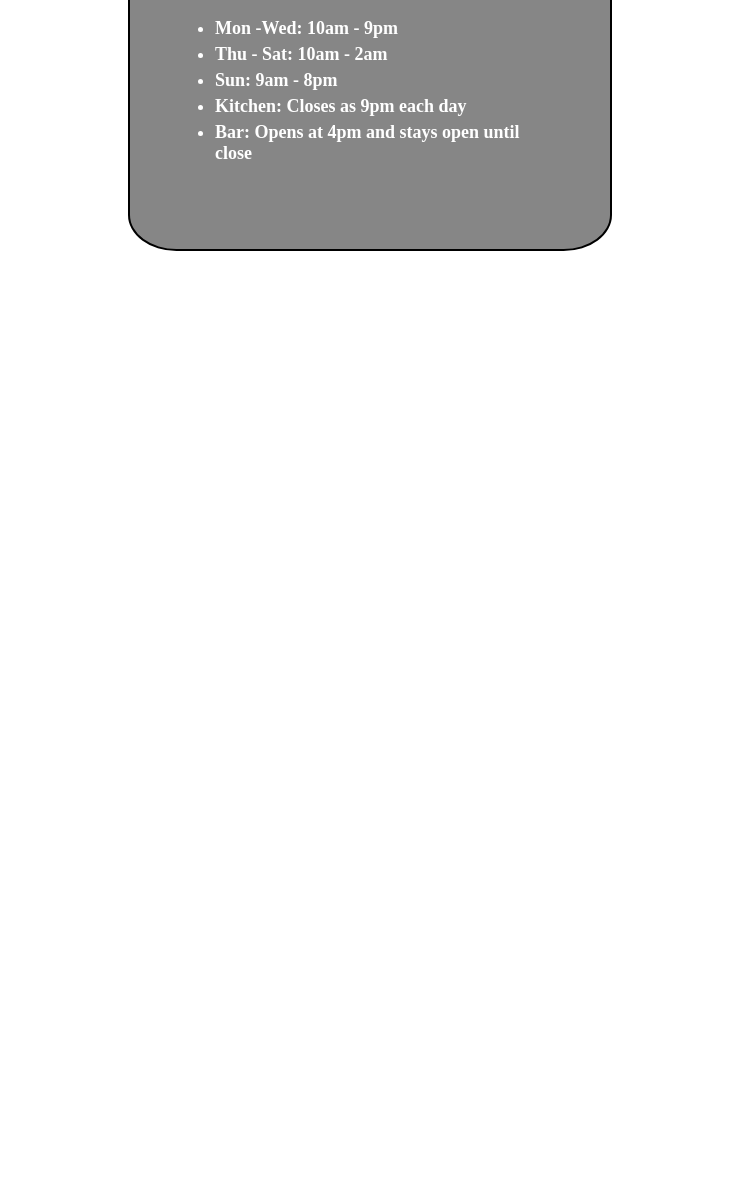
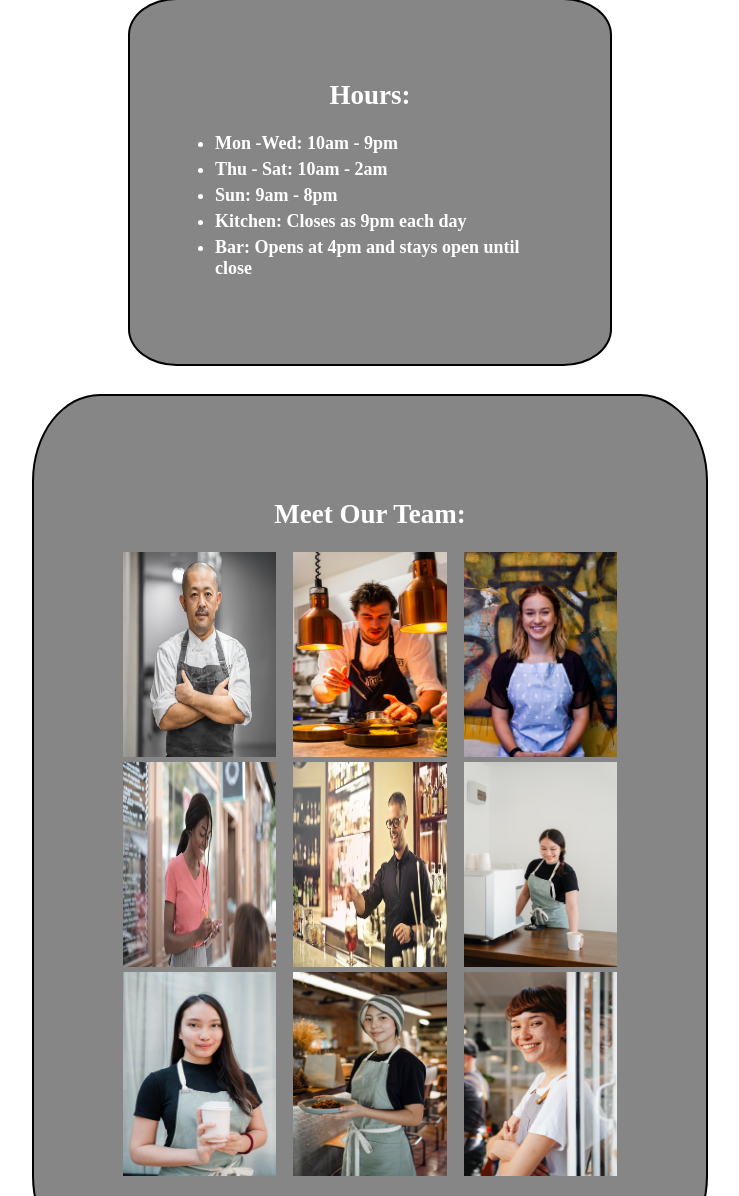
Before and after one commit to lomick2090/odin-resturaunt-page, a website built with webpack: page dist/index.html in a window 1280 px wide. Shown: the part 858-2054 px from the top of the page, without its empty margins (270-1009 px from the left). Before the commit the page ends 1137 px from the top, so only its background shows below. Built offline with nearby package versions, Linux system fonts and the light colour scheme.

Commit message:
Add team photos

```diff
--- a/src/createAboutUs.js
+++ b/src/createAboutUs.js
@@ -1,19 +1,27 @@
 export function createAboutUs(content) {
 
-    let contentDiv = document.createElement('div');
-    contentDiv.className = 'contentDiv'
+    let aboutUsDiv = document.createElement('div');
+    aboutUsDiv.className = 'aboutUsDiv'
 
     let aboutDiv = document.createElement('div');
     aboutDiv.className = 'aboutDiv';
-    aboutDiv.textContent = `Bella's Bistro is the best Italian fine dining establishment you can find in Putnam, CT.
+
+    let aboutTitle = document.createElement('h2');
+    aboutTitle.textContent = 'Who Are We?';
+    aboutDiv.appendChild(aboutTitle);
+
+
+    let aboutContent = document.createElement('div');
+    aboutContent.textContent = `Bella's Bistro is the best Italian fine dining establishment you can find in Putnam, CT.
     Every item on the menu has been carefully crafted by Albert Grandburger, the owner and
     head chef of Bella's Bistro. With a master's in fine cuisine from Italy's top cooking
     school and 20 years of kitchen cooking experience, Albert has brought every thing he's
     learned together for this high quality experience.`
+    aboutDiv.appendChild(aboutContent);
 
     let hoursDiv = document.createElement('ul');
     hoursDiv.className = 'hoursDiv';
-    let hoursTitle = document.createElement('h3');
+    let hoursTitle = document.createElement('h2');
     hoursTitle.textContent = 'Hours:'
     hoursTitle.style = 'text-align: center; margin-top: 0px;';
     let li1 = document.createElement('li');
@@ -35,9 +43,33 @@ export function createAboutUs(content) {
     hoursDiv.appendChild(li5);
 
 
+    let teamDiv = document.createElement('div');
+    teamDiv.className = 'teamDiv';
+    let teamTitle = document.createElement('h2');
+    teamTitle.textContent = 'Meet Our Team:'
+    teamDiv.appendChild(teamTitle);
+    let teamCards = document.createElement('div');
+    teamCards.className = 'teamCards';
+
+    for (let i=1; i<=9; i++) {
+        let newTeamCard = document.createElement('div');
+        newTeamCard.id = i;
+        let newTeamImg = document.createElement('img');
+        newTeamImg.src = `./${i}.jpg`;
+        let newTeamAbout = document.createElement('div');
+        newTeamCard.appendChild(newTeamImg);
+        newTeamCard.appendChild(newTeamAbout);
+        teamCards.appendChild(newTeamCard);
+    }
+
+    teamDiv.appendChild(teamCards);
 
 
-    contentDiv.appendChild(aboutDiv)
-    contentDiv.appendChild(hoursDiv)
-    content.appendChild(contentDiv);
+
+
+
+    aboutUsDiv.appendChild(aboutDiv);
+    aboutUsDiv.appendChild(hoursDiv);
+    aboutUsDiv.appendChild(teamDiv);
+    content.appendChild(aboutUsDiv);
 }
--- a/src/style.css
+++ b/src/style.css
@@ -40,7 +40,15 @@ p {
     z-index:0;
 }
 
-.aboutDiv, .hoursDiv {
+.aboutUsDiv {
+    padding: 10px;
+    gap: 10px;
+    display: flex;
+    flex-direction: column;
+    align-items: center;
+}
+
+.aboutDiv, .hoursDiv, .teamDiv {
     padding: 80px;
     border: 2px solid black;
     border-radius: 10%;
@@ -72,11 +80,20 @@ p {
     margin: 5px;
 }
 
-.contentDiv {
-    padding: 10px;
-    gap: 10px;
-    justify-content: center;
+.teamDiv {
     display: grid;
-    grid-template-columns: .33fr;
-    grid-auto-rows: .5fr;
+    grid-column: 1fr ;
+    grid-row: 1fr 6fr;
 }
+
+.teamCards {
+    width: 40vw;
+    display: grid;
+    grid-template-columns: 1fr 1fr 1fr;
+    grid-auto-rows: 1fr;
+}
+
+.teamCards > div > img {
+    width: 12vw;
+    height: 16vw;
+}
```
Also changed, not shown: dist/1.jpg (added), dist/2.jpg (added), dist/3.jpg (added), dist/4.jpg (added), dist/5.jpg (added), dist/6.jpg (added), dist/7.jpg (added), dist/8.jpg (added), dist/9.jpg (added), dist/cd789a78c16710e85b89.png (deleted), dist/index.html, dist/main.js.
